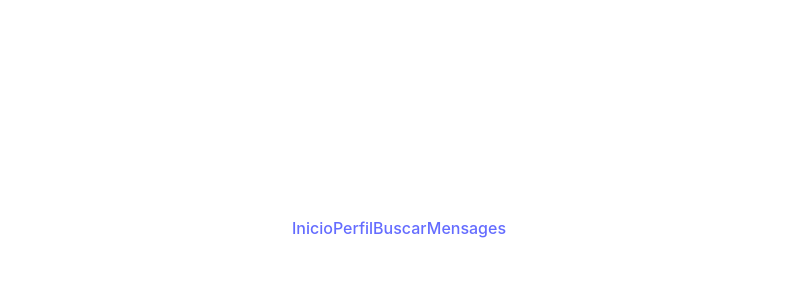
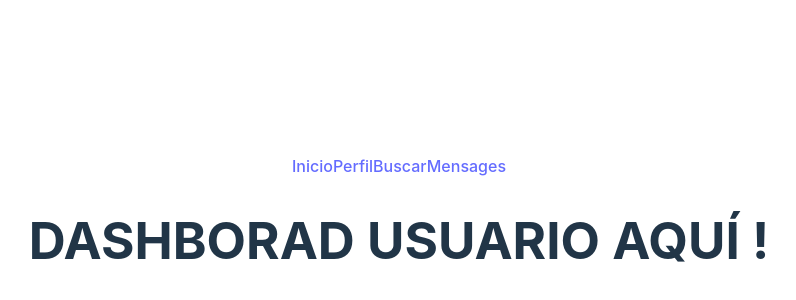
Before and after one commit to Izanalgit/React-Client_Module, a React (Vite) app: page /dashboard in a window 1280 px wide. Shown: the part 172-472 px from the top of the page, without its empty margins (241-1037 px from the left). Built offline with nearby package versions, Linux system fonts and the light colour scheme.

Commit message:
feat : dash borad basic page

```diff
--- /dev/null
+++ b/src/pages/Dashboard.jsx
@@ -0,0 +1,11 @@
+const Dashboard = () => {
+    return (
+        <>
+            <h1>DASHBORAD USUARIO AQUÍ !</h1>
+        </>
+    )
+
+
+}
+
+export default Dashboard;
--- a/src/routes/AppRoutes.jsx
+++ b/src/routes/AppRoutes.jsx
@@ -6,6 +6,7 @@ import Profile from "../pages/Profile.jsx";
 import Search from "../pages/Search.jsx";
 import Chat from "../pages/Chat.jsx";
 import Registation from "../pages/Registation.jsx";
+import Dashboard from "../pages/Dashboard.jsx";
 
 const AppRoutes = () =>{
     return(
@@ -18,6 +19,7 @@ const AppRoutes = () =>{
                 <Route path="/contacts" element={<Search />} />
                 <Route path="/chat" element={<Chat />} />
                 <Route path="/registation" element={<Registation />} />
+                <Route path="/dashboard" element={<Dashboard />} />
             </Routes>
         </>
         </Router>
```
